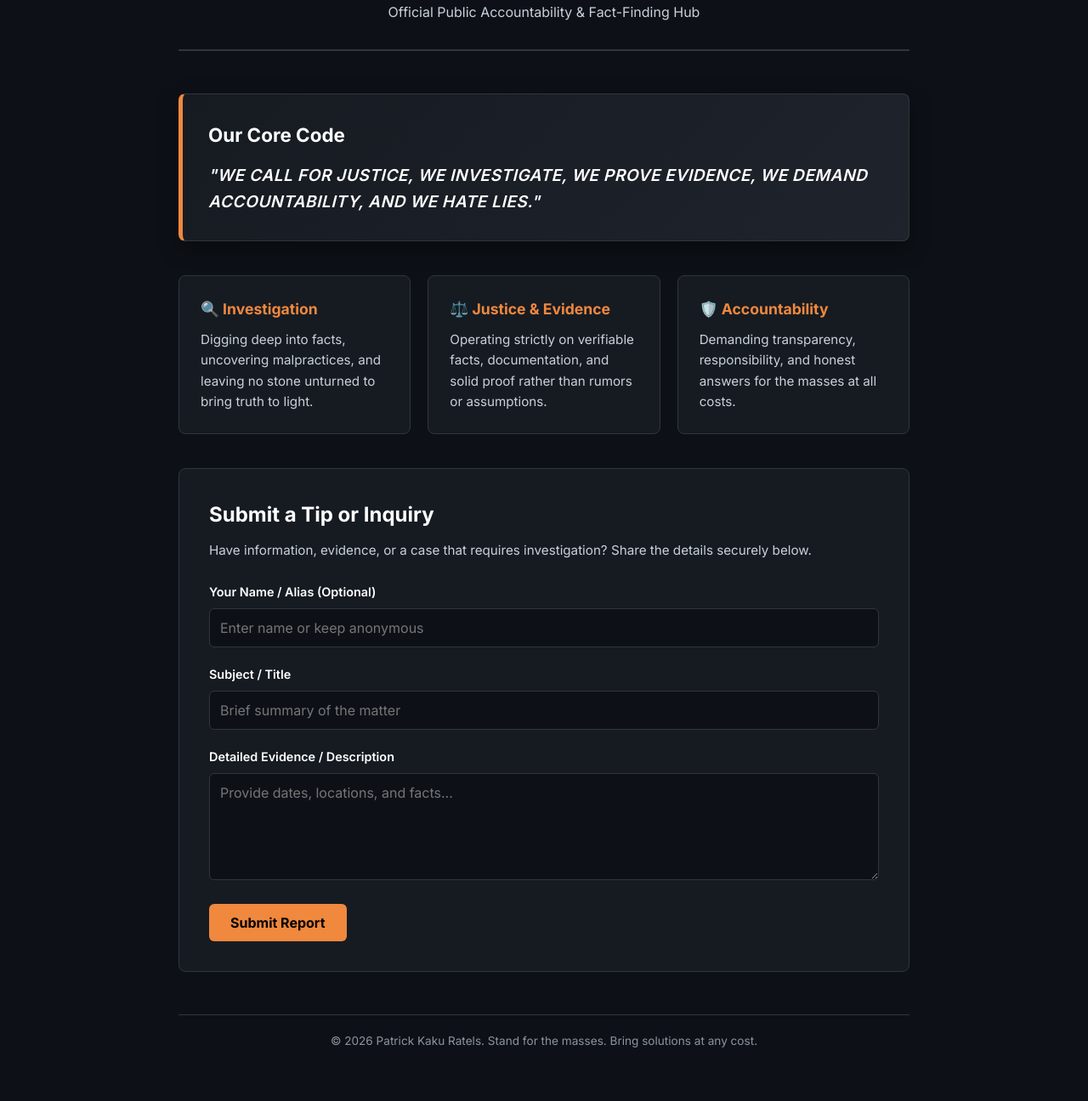
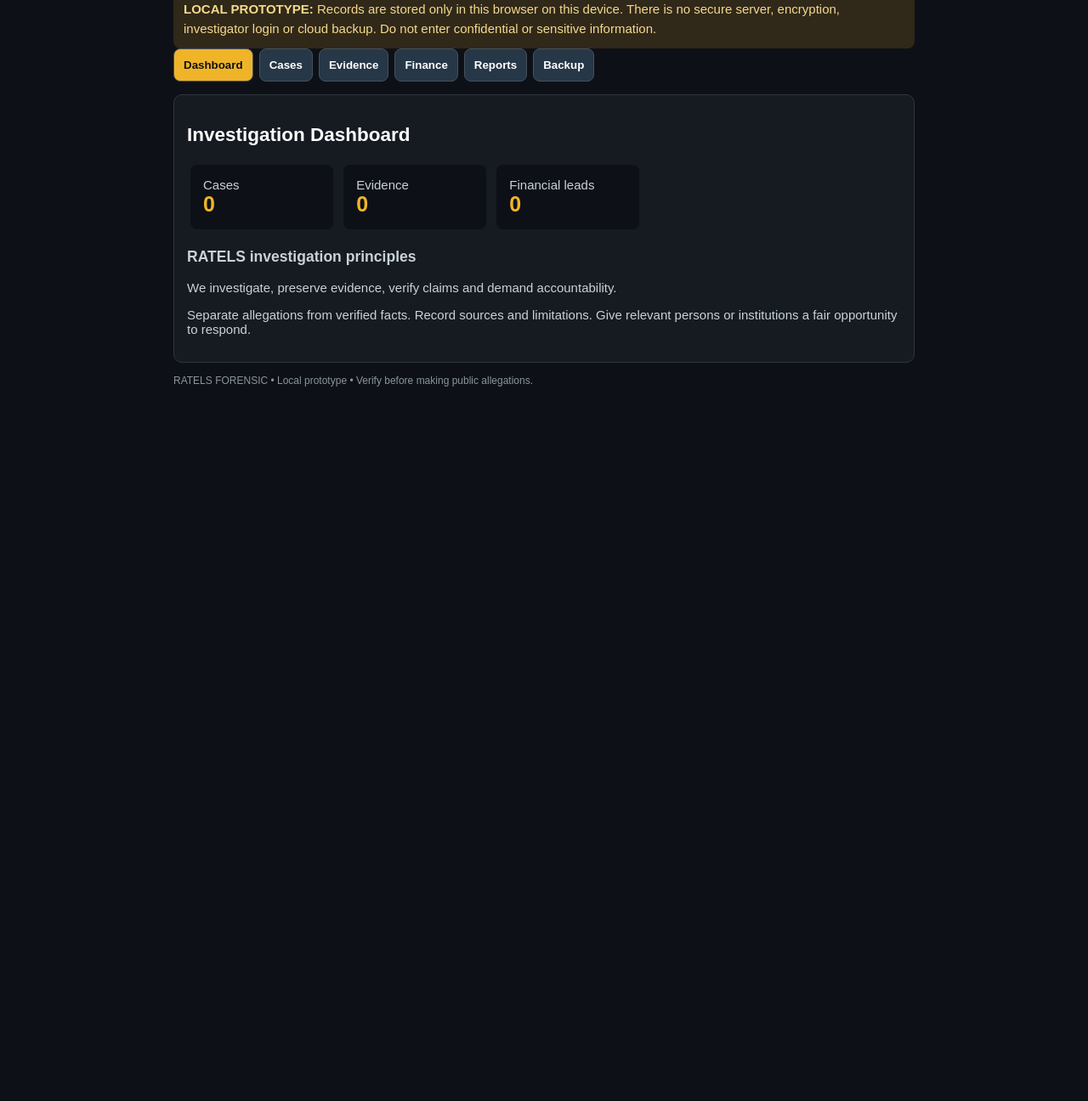
Before and after one commit to maitalapatrick-prog/Patrick-kaku-Ratels-, a plain HTML site: page index.html in a window 1280 px wide. Shown: the part 132-1428 px from the top of the page at 85% size. After the commit the page ends 800 px from the top, so only its background shows below. Drawn offline with Linux system fonts and the light colour scheme.

Commit message:
Update index.html

```diff
--- a/index.html
+++ b/index.html
@@ -1,251 +1,211 @@
-
 
 <!DOCTYPE html>
 <html lang="en">
 <head>
-    <meta charset="UTF-8">
-    <meta name="viewport" content="width=device-width, initial-scale=1.0">
-    <title>Patrick-kaku-Ratels | Accountability & Investigation Portal</title>
-    <!-- Google Fonts -->
-    <link href="https://fonts.googleapis.com/css2?family=Inter:wght@300;400;600;700;800&display=swap" rel="stylesheet">
-    <style>
-        :root {
-            --bg-color: #0d1117;
-            --card-bg: #161b22;
-            --border-color: #30363d;
-            --text-primary: #c9d1d9;
-            --text-heading: #ffffff;
-            --accent-gold: #f0883e;
-            --accent-red: #da3633;
-            --accent-blue: #58a6ff;
-        }
-
-        * {
-            margin: 0;
-            padding: 0;
-            box-sizing: border-box;
-            font-family: 'Inter', sans-serif;
-        }
-
-        body {
-            background-color: var(--bg-color);
-            color: var(--text-primary);
-            line-height: 1.6;
-            padding: 20px;
-        }
-
-        .container {
-            max-width: 900px;
-            margin: 0 auto;
-            padding: 40px 20px;
-        }
-
-        header {
-            text-align: center;
-            margin-bottom: 50px;
-            border-bottom: 2px solid var(--border-color);
-            padding-bottom: 30px;
-        }
-
-        header h1 {
-            font-size: 2.5rem;
-            color: var(--text-heading);
-            margin-bottom: 10px;
-            letter-spacing: -0.5px;
-        }
-
-        header h1 span {
-            color: var(--accent-gold);
-        }
-
-        .manifesto-box {
-            background: linear-gradient(135deg, var(--card-bg), #1f242c);
-            border: 1px solid var(--border-color);
-            border-left: 5px solid var(--accent-gold);
-            padding: 30px;
-            border-radius: 8px;
-            margin-bottom: 40px;
-            box-shadow: 0 8px 24px rgba(0,0,0,0.4);
-        }
-
-        .manifesto-box h2 {
-            color: var(--text-heading);
-            margin-bottom: 15px;
-            font-size: 1.4rem;
-        }
-
-        .manifesto-text {
-            font-size: 1.2rem;
-            font-weight: 600;
-            color: var(--text-heading);
-            font-style: italic;
-            text-transform: uppercase;
-            letter-spacing: 0.5px;
-        }
-
-        .pillars-grid {
-            display: grid;
-            grid-template-columns: repeat(auto-fit, minmax(250px, 1fr));
-            gap: 20px;
-            margin-bottom: 40px;
-        }
-
-        .pillar-card {
-            background-color: var(--card-bg);
-            border: 1px solid var(--border-color);
-            padding: 25px;
-            border-radius: 8px;
-            transition: transform 0.2s ease, border-color 0.2s ease;
-        }
-
-        .pillar-card:hover {
-            transform: translateY(-3px);
-            border-color: var(--accent-gold);
-        }
-
-        .pillar-card h3 {
-            color: var(--accent-gold);
-            margin-bottom: 10px;
-            font-size: 1.1rem;
-        }
-
-        .pillar-card p {
-            font-size: 0.95rem;
-            color: var(--text-primary);
-        }
-
-        .report-section {
-            background-color: var(--card-bg);
-            border: 1px solid var(--border-color);
-            padding: 35px;
-            border-radius: 8px;
-        }
-
-        .report-section h2 {
-            color: var(--text-heading);
-            margin-bottom: 10px;
-        }
-
-        .report-section p {
-            margin-bottom: 25px;
-            font-size: 0.95rem;
-        }
-
-        .form-group {
-            margin-bottom: 20px;
-        }
-
-        .form-group label {
-            display: block;
-            margin-bottom: 8px;
-            font-weight: 600;
-            color: var(--text-heading);
-            font-size: 0.9rem;
-        }
-
-        .form-group input,
-        .form-group textarea {
-            width: 100%;
-            padding: 12px;
-            background-color: var(--bg-color);
-            border: 1px solid var(--border-color);
-            border-radius: 6px;
-            color: var(--text-heading);
-            font-size: 1rem;
-        }
-
-        .form-group input:focus,
-        .form-group textarea:focus {
-            outline: none;
-            border-color: var(--accent-blue);
-        }
-
-        .btn-submit {
-            background-color: var(--accent-gold);
-            color: #000;
-            font-weight: 700;
-            padding: 12px 25px;
-            border: none;
-            border-radius: 6px;
-            cursor: pointer;
-            font-size: 1rem;
-            transition: opacity 0.2s;
-        }
-
-        .btn-submit:hover {
-            opacity: 0.9;
-        }
-
-        footer {
-            text-align: center;
-            margin-top: 50px;
-            padding-top: 20px;
-            border-top: 1px solid var(--border-color);
-            font-size: 0.85rem;
-            color: #8b949e;
-        }
-    </style>
+<meta charset="UTF-8">
+<meta name="viewport" content="width=device-width, initial-scale=1">
+<meta name="theme-color" content="#0d1117">
+<title>RATELS FORENSIC</title>
+<style>
+*{box-sizing:border-box}
+body{margin:0;background:#0d1117;color:#c9d1d9;font:15px Arial}
+header{background:#161b22;padding:20px}
+h1{color:#f0b429;margin:0}
+header p{margin-bottom:0}
+main{max-width:900px;margin:auto;padding:14px}
+nav{display:flex;gap:7px;overflow-x:auto;margin-bottom:15px}
+button{padding:11px;border:1px solid #46515e;border-radius:8px;background:#263747;color:white;font-weight:bold}
+nav button.active{background:#f0b429;color:#111}
+section{display:none;background:#161b22;border:1px solid #30363d;border-radius:10px;padding:15px;margin-bottom:14px}
+section.active{display:block}
+h2{color:white}
+input,select,textarea{width:100%;padding:11px;margin:6px 0 12px;background:#0d1117;color:white;border:1px solid #46515e;border-radius:7px}
+textarea{min-height:75px}
+label{display:block;color:#c9d1d9}
+.stat{display:inline-block;background:#0d1117;padding:15px;margin:4px;border-radius:8px;min-width:42%}
+.stat b{display:block;color:#f0b429;font-size:25px}
+.record{background:#0d1117;border:1px solid #30363d;padding:12px;margin:10px 0;border-radius:8px;overflow-wrap:anywhere}
+.small{color:#8b949e;font-size:12px}
+.warning{background:#302819;color:#f5d98b;padding:12px;border-radius:8px;line-height:1.5}
+.primary{background:#245b83}
+.danger{background:#782d2d}
+@media(min-width:650px){.stat{min-width:20%}}
+</style>
 </head>
 <body>
+<header>
+<h1>RATELS FORENSIC</h1>
+<p>Investigation • Evidence • Justice • Accountability</p>
+</header>
+<main>
+<div class="warning">
+<b>LOCAL PROTOTYPE:</b> Records are stored only in this browser on this device. There is no secure server, encryption, investigator login or cloud backup. Do not enter confidential or sensitive information.
+</div>
 
-    <div class="container">
-        <!-- Header -->
-        <header>
-            <h1>Patrick Kaku <span>Ratels</span></h1>
-            <p>Official Public Accountability & Fact-Finding Hub</p>
-        </header>
+<nav>
+<button class="active" onclick="showTab('dashboard',this)">Dashboard</button>
+<button onclick="showTab('cases',this)">Cases</button>
+<button onclick="showTab('evidence',this)">Evidence</button>
+<button onclick="showTab('finance',this)">Finance</button>
+<button onclick="showTab('reports',this)">Reports</button>
+<button onclick="showTab('backup',this)">Backup</button>
+</nav>
 
-        <!-- Manifesto Highlight -->
-        <div class="manifesto-box">
-            <h2>Our Core Code</h2>
-            <p class="manifesto-text">
-                "We call for justice, we investigate, we prove evidence, we demand accountability, and we hate lies."
-            </p>
-        </div>
+<section id="dashboard" class="active">
+<h2>Investigation Dashboard</h2>
+<div class="stat">Cases<b id="nc">0</b></div>
+<div class="stat">Evidence<b id="ne">0</b></div>
+<div class="stat">Financial leads<b id="nf">0</b></div>
+<h3>RATELS investigation principles</h3>
+<p>We investigate, preserve evidence, verify claims and demand accountability.</p>
+<p>Separate allegations from verified facts. Record sources and limitations. Give relevant persons or institutions a fair opportunity to respond.</p>
+</section>
 
-        <!-- Pillars -->
-        <div class="pillars-grid">
-            <div class="pillar-card">
-                <h3>🔍 Investigation</h3>
-                <p>Digging deep into facts, uncovering malpractices, and leaving no stone unturned to bring truth to light.</p>
-            </div>
-            <div class="pillar-card">
-                <h3>⚖️ Justice & Evidence</h3>
-                <p>Operating strictly on verifiable facts, documentation, and solid proof rather than rumors or assumptions.</p>
-            </div>
-            <div class="pillar-card">
-                <h3>🛡️ Accountability</h3>
-                <p>Demanding transparency, responsibility, and honest answers for the masses at all costs.</p>
-            </div>
-        </div>
+<section id="cases">
+<h2>Case Management</h2>
+<form id="caseForm">
+<label>Case title<input id="ct" required placeholder="Investigation title"></label>
+<label>Case reference<input id="cr" placeholder="RAT-001"></label>
+<label>Subject / institution<input id="cs" placeholder="Project or public institution"></label>
+<label>Investigation stage
+<select id="stage"><option>New lead</option><option>Under review</option><option>Evidence gathering</option><option>Awaiting response</option><option>Completed</option></select></label>
+<label>Investigation objective<textarea id="co" placeholder="What are we investigating?"></textarea></label>
+<label>Limitations / unanswered questions<textarea id="cl"></textarea></label>
+<button class="primary">SAVE CASE</button>
+</form>
+<div id="caseList"></div>
+</section>
 
-        <!-- Secure Report Section -->
-        <div class="report-section">
-            <h2>Submit a Tip or Inquiry</h2>
-            <p>Have information, evidence, or a case that requires investigation? Share the details securely below.</p>
+<section id="evidence">
+<h2>Evidence Register</h2>
+<form id="evidenceForm">
+<label>Description<input id="et" required placeholder="Document or evidence title"></label>
+<label>Related case reference<input id="ec" placeholder="RAT-001"></label>
+<label>Evidence type<select id="type"><option>Official document</option><option>Website / publication</option><option>Photograph / video</option><option>Interview note</option><option>Other</option></select></label>
+<label>Source / publisher<input id="es" placeholder="Where did it come from?"></label>
+<label>Date obtained<input id="ed" type="date"></label>
+<label>Assessment<select id="status"><option>Unreviewed</option><option>Unverified lead</option><option>Corroborated</option><option>Verified source document</option><option>Disputed</option></select></label>
+<label>Source link or file reference<input id="el" placeholder="URL or safe file reference"></label>
+<label>Notes / handling history<textarea id="en"></textarea></label>
+<button class="primary">SAVE EVIDENCE</button>
+</form>
+<div id="evidenceList"></div>
+</section>
 
-            <form onsubmit="event.preventDefault(); alert('Thank you. Your report has been securely registered.');">
-                <div class="form-group">
-                    <label for="name">Your Name / Alias (Optional)</label>
-                    <input type="text" id="name" placeholder="Enter name or keep anonymous">
-                </div>
-                <div class="form-group">
-                    <label for="subject">Subject / Title</label>
-                    <input type="text" id="subject" placeholder="Brief summary of the matter" required>
-                </div>
-                <div class="form-group">
-                    <label for="details">Detailed Evidence / Description</label>
-                    <textarea id="details" rows="5" placeholder="Provide dates, locations, and facts..." required></textarea>
-                </div>
-                <button type="submit" class="btn-submit">Submit Report</button>
-            </form>
-        </div>
+<section id="finance">
+<h2>Financial Investigation</h2>
+<form id="financeForm">
+<label>Project / expenditure title<input id="ft" required placeholder="Project name"></label>
+<label>Amount in Naira<input id="fa" type="number" min="0" placeholder="Documented amount"></label>
+<label>Year<input id="fy" type="number" placeholder="2026"></label>
+<label>Source of amount<input id="fs" placeholder="Budget, contract, payment record"></label>
+<label>Assessment<select id="fstatus"><option>Unverified lead</option><option>Source located</option><option>Cross-check required</option><option>Corroborated</option><option>Disputed</option></select></label>
+<label>Findings and questions<textarea id="fn"></textarea></label>
+<button class="primary">SAVE FINANCIAL LEAD</button>
+</form>
+<div id="financeList"></div>
+</section>
 
-        <!-- Footer -->
-        <footer>
-            <p>&copy; 2026 Patrick Kaku Ratels. Stand for the masses. Bring solutions at any cost.</p>
-        </footer>
-    </div>
+<section id="reports">
+<h2>Report Generator</h2>
+<label>Select case<select id="reportCase"></select></label>
+<button class="primary" onclick="makeReport()">GENERATE REPORT</button>
+<button onclick="window.print()">PRINT / SAVE PDF</button>
+<div id="reportOutput" class="record">Select a case to prepare a report.</div>
+</section>
 
+<section id="backup">
+<h2>Backup and Restore</h2>
+<p>Export your records before changing devices or clearing browser data.</p>
+<button class="primary" onclick="exportData()">EXPORT BACKUP</button>
+<label>Import backup file<input type="file" id="importFile" accept=".json"></label>
+<button class="danger" onclick="clearData()">DELETE ALL LOCAL RECORDS</button>
+<p class="small">Exported files are not encrypted. Store them safely.</p>
+</section>
+
+<p class="small">RATELS FORENSIC • Local prototype • Verify before making public allegations.</p>
+</main>
+
+<script>
+let db={cases:[],evidence:[],finance:[]};
+const $=id=>document.getElementById(id);
+function load(){
+try{
+let x=JSON.parse(localStorage.getItem("ratels_data")||"null");
+if(x&&Array.isArray(x.cases)&&Array.isArray(x.evidence)&&Array.isArray(x.finance))db=x;
+}catch(e){}
+render();
+}
+function save(){
+try{localStorage.setItem("ratels_data",JSON.stringify(db));}
+catch(e){alert("Storage unavailable. Export your records if possible.");}
+render();
+}
+function safe(s){return String(s||"").replace(/[&<>"']/g,c=>({"&":"&amp;","<":"&lt;",">":"&gt;",'"':"&quot;","'":"&#39;"}[c]));}
+function showTab(id,b){
+document.querySelectorAll("section").forEach(x=>x.classList.remove("active"));
+document.querySelectorAll("nav button").forEach(x=>x.classList.remove("active"));
+$(id).classList.add("active");b.classList.add("active");
+}
+function card(title,details,notes){
+return `<div class="record"><b>${safe(title)}</b><p>${safe(details)}</p><p>${safe(notes)}</p></div>`;
+}
+function render(){
+$("nc").textContent=db.cases.length;
+$("ne").textContent=db.evidence.length;
+$("nf").textContent=db.finance.length;
+$("caseList").innerHTML=db.cases.map(x=>card(x.title,(x.ref||"No reference")+" • "+x.stage+" • "+x.subject,x.objective+" | Limitations: "+x.limits)).join("")||"No cases registered.";
+$("evidenceList").innerHTML=db.evidence.map(x=>card(x.title,(x.caseRef||"No case")+" • "+x.type+" • "+x.status+" • "+x.source,x.date+" | "+x.link+" | "+x.notes)).join("")||"No evidence registered.";
+$("financeList").innerHTML=db.finance.map(x=>card(x.title,"₦"+(x.amount||"Not recorded")+" • "+x.year+" • "+x.status+" • "+x.source,x.notes)).join("")||"No financial leads registered.";
+let old=$("reportCase").value;
+$("reportCase").innerHTML='<option value="">Choose a case</option>'+db.cases.map(x=>`<option value="${safe(x.id)}">${safe(x.ref||x.id)} — ${safe(x.title)}</option>`).join("");
+$("reportCase").value=old;
+}
+$("caseForm").onsubmit=e=>{
+e.preventDefault();
+db.cases.unshift({id:Date.now()+"",title:$("ct").value,ref:$("cr").value,subject:$("cs").value,stage:$("stage").value,objective:$("co").value,limits:$("cl").value});
+e.target.reset();save();alert("Case saved.");
+};
+$("evidenceForm").onsubmit=e=>{
+e.preventDefault();
+db.evidence.unshift({title:$("et").value,caseRef:$("ec").value,type:$("type").value,source:$("es").value,date:$("ed").value,status:$("status").value,link:$("el").value,notes:$("en").value});
+e.target.reset();save();alert("Evidence entry saved.");
+};
+$("financeForm").onsubmit=e=>{
+e.preventDefault();
+db.finance.unshift({title:$("ft").value,amount:$("fa").value,year:$("fy").value,source:$("fs").value,status:$("fstatus").value,notes:$("fn").value});
+e.target.reset();save();alert("Financial lead saved.");
+};
+function makeReport(){
+let c=db.cases.find(x=>x.id===$("reportCase").value);
+if(!c){alert("Select a case first.");return;}
+let ev=db.evidence.filter(x=>x.caseRef===c.ref);
+$("reportOutput").innerHTML="<h3>RATELS FORENSIC — Preliminary Report</h3>"+
+"<b>Case:</b> "+safe(c.title)+"<br><b>Reference:</b> "+safe(c.ref)+"<br><b>Stage:</b> "+safe(c.stage)+
+"<h3>Objective</h3>"+safe(c.objective)+"<h3>Limitations</h3>"+safe(c.limits)+
+"<h3>Linked evidence ("+ev.length+")</h3>"+ev.map(x=>"<p>"+safe(x.title)+" — "+safe(x.status)+" — "+safe(x.source)+"</p>").join("")+
+"<h3>Right of reply</h3>Record who was contacted, when, and their response."+
+"<h3>Conclusion</h3>Investigator must assess all evidence and contrary material. No legal finding is made by this report."+
+"<p>Generated: "+new Date().toLocaleString()+"</p>";
+}
+function exportData(){
+let a=document.createElement("a");
+let blob=new Blob([JSON.stringify(db,null,2)],{type:"application/json"});
+a.href=URL.createObjectURL(blob);a.download="ratels-backup.json";a.click();
+URL.revokeObjectURL(a.href);
+}
+$("importFile").onchange=async e=>{
+try{
+let x=JSON.parse(await e.target.files[0].text());
+if(!Array.isArray(x.cases)||!Array.isArray(x.evidence)||!Array.isArray(x.finance))throw Error();
+if(confirm("Replace current records with this backup?")){db=x;save();alert("Backup imported.");}
+}catch(err){alert("Invalid backup file.");}
+e.target.value="";
+};
+function clearData(){
+if(confirm("Delete all local records? Export a backup first.")){db={cases:[],evidence:[],finance:[]};save();}
+}
+load();
+</script>
 </body>
 </html>
```
